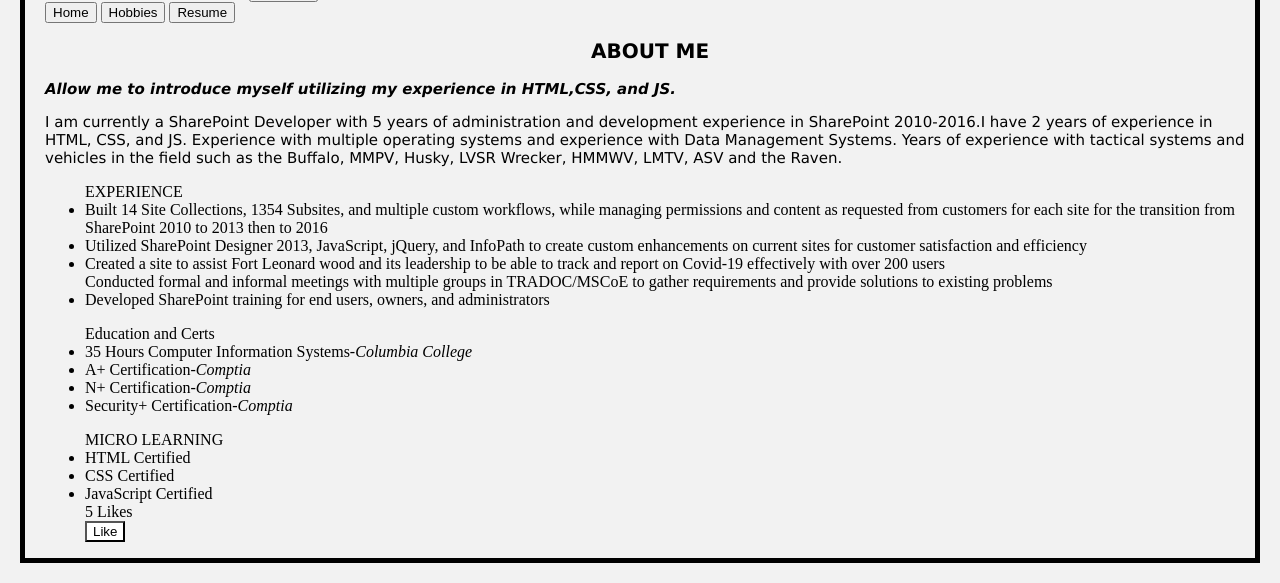
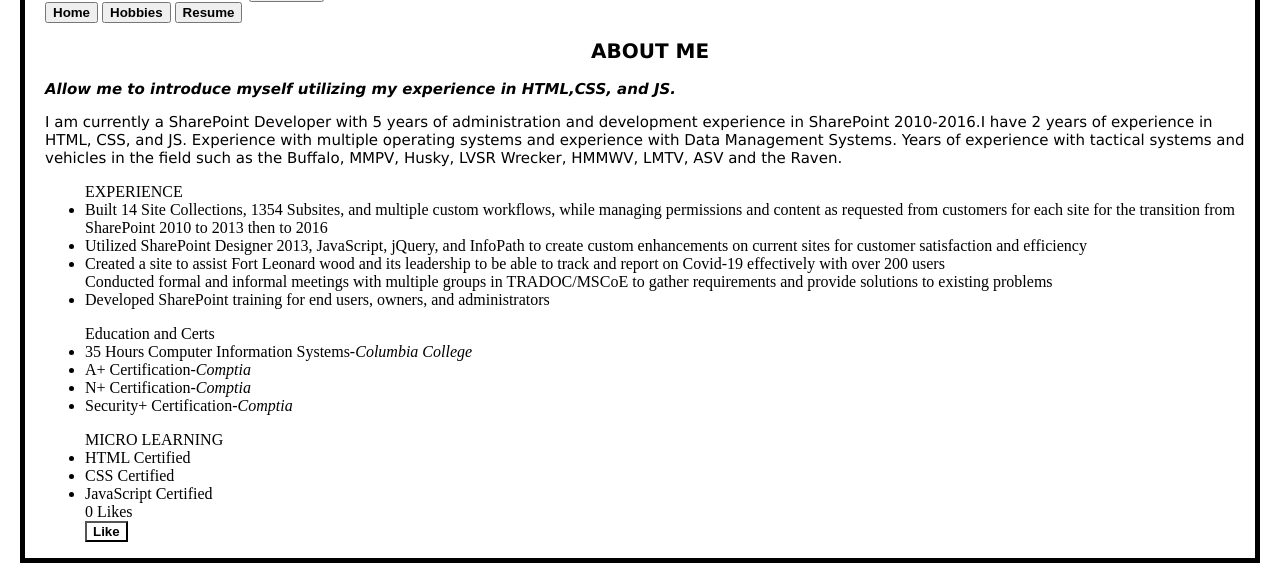
Before and after one commit to Mike2518/Michael-Hayes, a Jekyll site: the page built from index.md, in a window 1280 px wide, cut to the strip 380-963 px from the top of the page. Built offline with Jekyll 4.4.1, drawn with Linux system fonts in a browser that asks for light colours; our own code applies the rules of GitHub Pages for plain Markdown files.

Commit message:
Update color 2

```diff
--- a/_layouts/default.html
+++ b/_layouts/default.html
@@ -3,8 +3,8 @@
   <head>
   <title>Portfolio</Title>
    <style>
-       body {background-color:#f2f2f2;color:#000000;Border:5px solid #000000;Padding-left:20px; margin:20Px;}
-       h1 {color:#000000;Font-Family:Verdana;font-size:20px;text-align: Center;Background-color:#4d79ff;padding:50px;}
+       body {background-color:#ffffff;color:#000000;Border:5px solid #000000;Padding-left:20px; margin:20Px;}
+       h1 {color:#000000;Font-Family:Verdana;font-size:20px;text-align: Center;Background-color:#806f4d;padding:50px;}
        h2 {color:#000000;Font-Family:Verdana;font-size:20px;text-align: center;}
        h3 {color:#000000;Font-Family:Verdana;font-size:15px;}
        p  {Color:#000000;Font-Family:Verdana;font-size:15px;}
@@ -19,12 +19,11 @@ document.getElementById('CountedClicks').innerHTML = Clicks + 'Like';
    <body>
    <h1>Michael Hayes</h1>
    <img src="https://github.com/Mike2518/Portfolio/blob/gh-pages/headshot.png" alt="Head Shot" width="200" height="200">
-     <button onclick="location.href='https://www.linkedin.com/in/michaelhayes74'" type="button">
-         Linked in</button>
+     <button onclick="location.href='https://www.linkedin.com/in/michaelhayes74'" type="button"><strong>Linked in</strong></button>
          <br>
-   <button onclick="location.href='https://github.com/Mike2518/Portfolio/blob/gh-pages/_layouts/default.html'" type="button">Home</button>
-   <button onclick="location.href='gh-pages/_layouts/Hobbies.html'" Type="button">Hobbies</button>
-   <button onclick="location.href='gh-pages/_layouts/Resume.html'" Type="button">Resume</button>
+   <button onclick="location.href='https://github.com/Mike2518/Portfolio/blob/gh-pages/_layouts/default.html'" type="button"><strong>Home</strong></button>
+   <button onclick="location.href='gh-pages/_layouts/Hobbies.html'" Type="button"><strong>Hobbies</strong></button>
+   <button onclick="location.href='gh-pages/_layouts/Resume.html'" Type="button"><strong>Resume</strong></button>
          <br>
    <h2>ABOUT ME</h1>
    <h3><em>Allow me to introduce myself utilizing my experience in HTML,CSS, and JS.</em></h2>
@@ -46,7 +45,7 @@ document.getElementById('CountedClicks').innerHTML = Clicks + 'Like';
    <li>HTML Certified</li>
    <li>CSS Certified</li>
    <li>JavaScript Certified</li>
-   <span id="CountedClicks">5 Likes</span><br>
-   <button style="background-color:white" onclick="AddClick()">Like</button>
+   <span id="CountedClicks">0 Likes</span><br>
+   <button style="background-color:white" onclick="AddClick()"><strong>Like</strong></button>
      </Body>
      </html>
```
